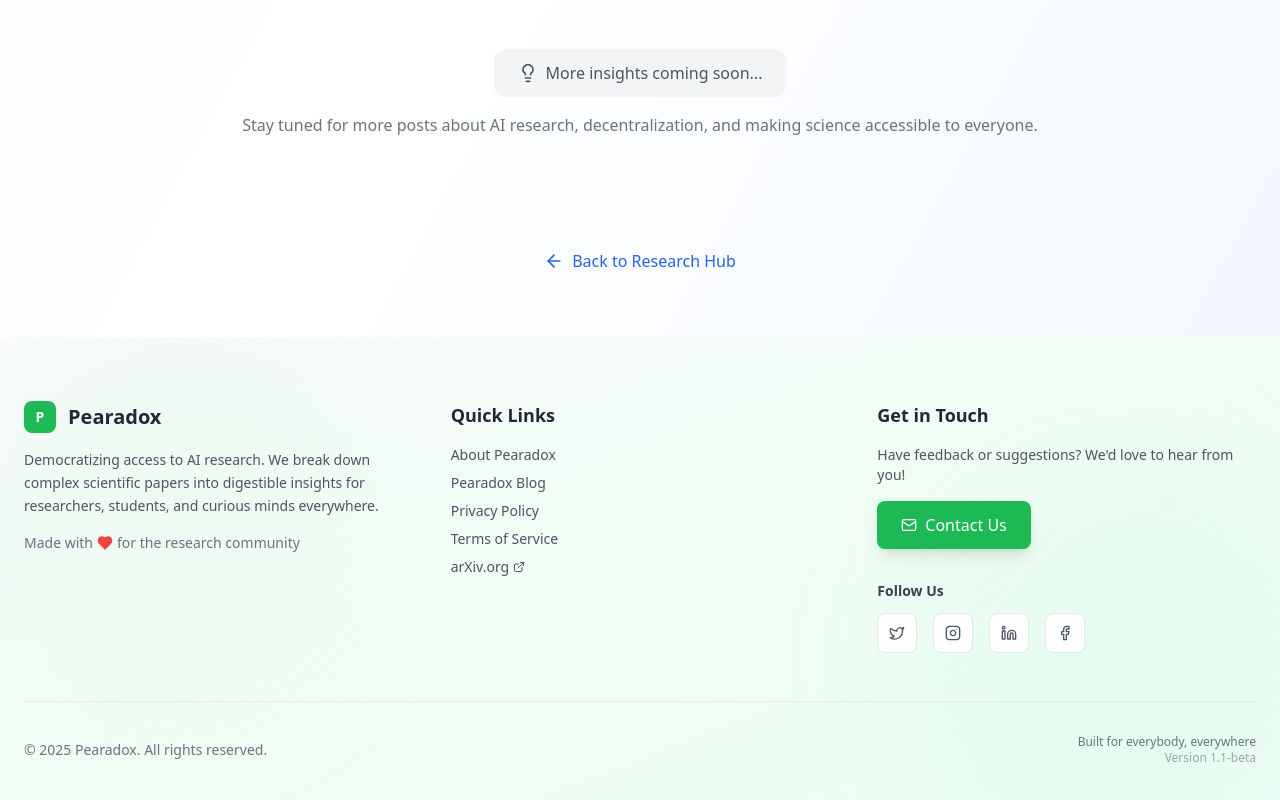
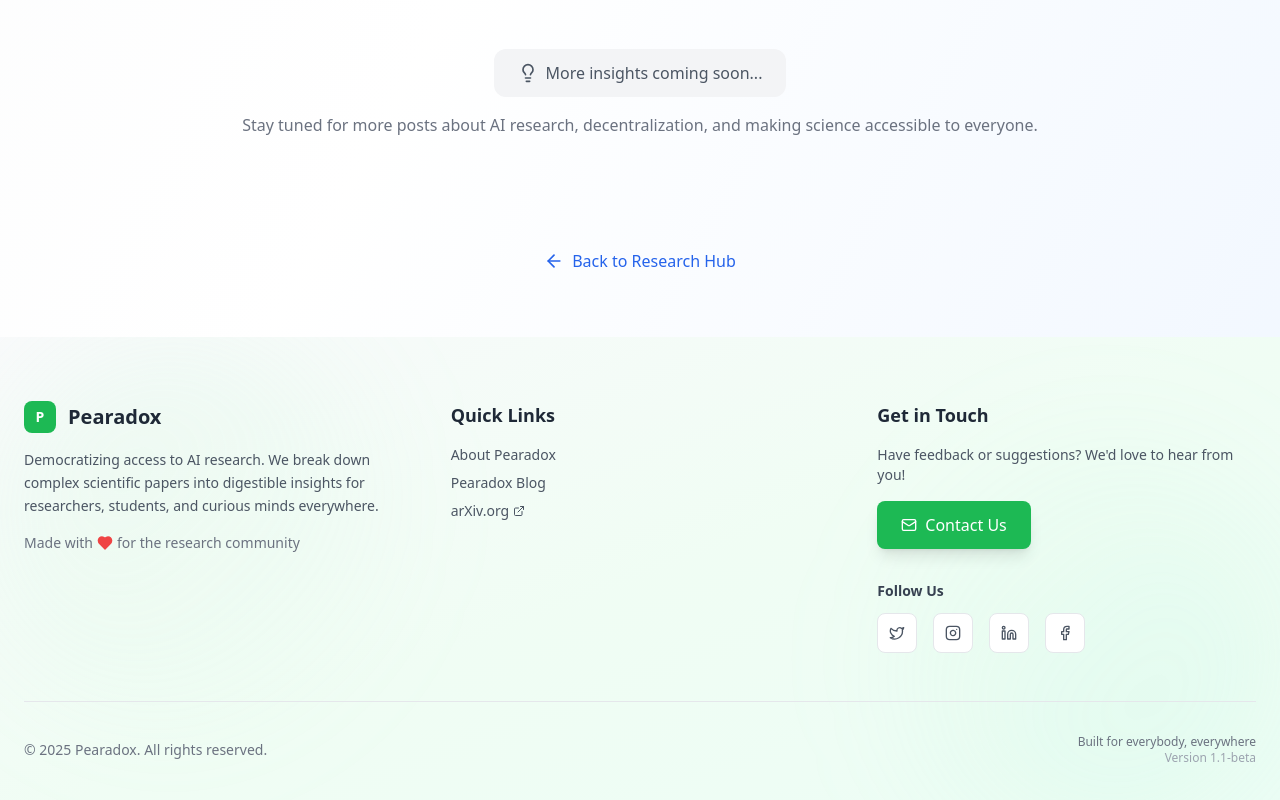
Before and after one commit to parizob/Peardox-2.0, a React (Vite) app: page /blog in a window 1280 px wide. Shown: the part 1523-2323 px from the top of the page. Built offline with nearby package versions, Linux system fonts and the light colour scheme; no server answers; the database is empty.

Commit message:
remove dead links

```diff
--- a/src/components/Footer.jsx
+++ b/src/components/Footer.jsx
@@ -57,12 +57,6 @@ const Footer = ({ onContactClick }) => {
               >
                 Pearadox Blog
               </Link>
-              <a href="#" className="block text-gray-600 hover:text-gray-900 transition-colors text-sm">
-                Privacy Policy
-              </a>
-              <a href="#" className="block text-gray-600 hover:text-gray-900 transition-colors text-sm">
-                Terms of Service
-              </a>
               <a
                 href="https://arxiv.org"
                 target="_blank"
```
